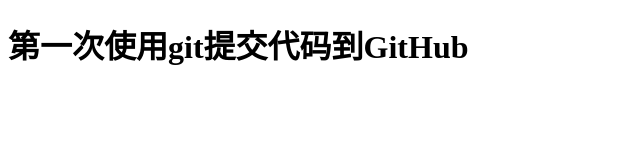
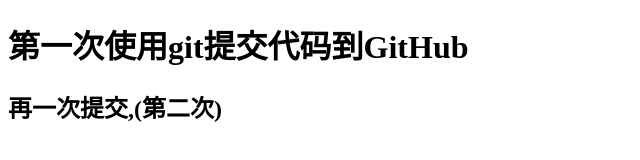
Before and after one commit to html-c/git-demo, a plain HTML site: page index.html in a window 1280 px wide. Shown: the whole page, without its empty margins (0-640 px from the left). Drawn offline with Linux system fonts and the light colour scheme.

Commit message:
A程序员第三次提交

```diff
--- a/index.html
+++ b/index.html
@@ -10,6 +10,7 @@
 
 <body>
     <h1>第一次使用git提交代码到GitHub</h1>
+    <h2>再一次提交,(第二次)</h2>
 </body>
 
 </html>
```
